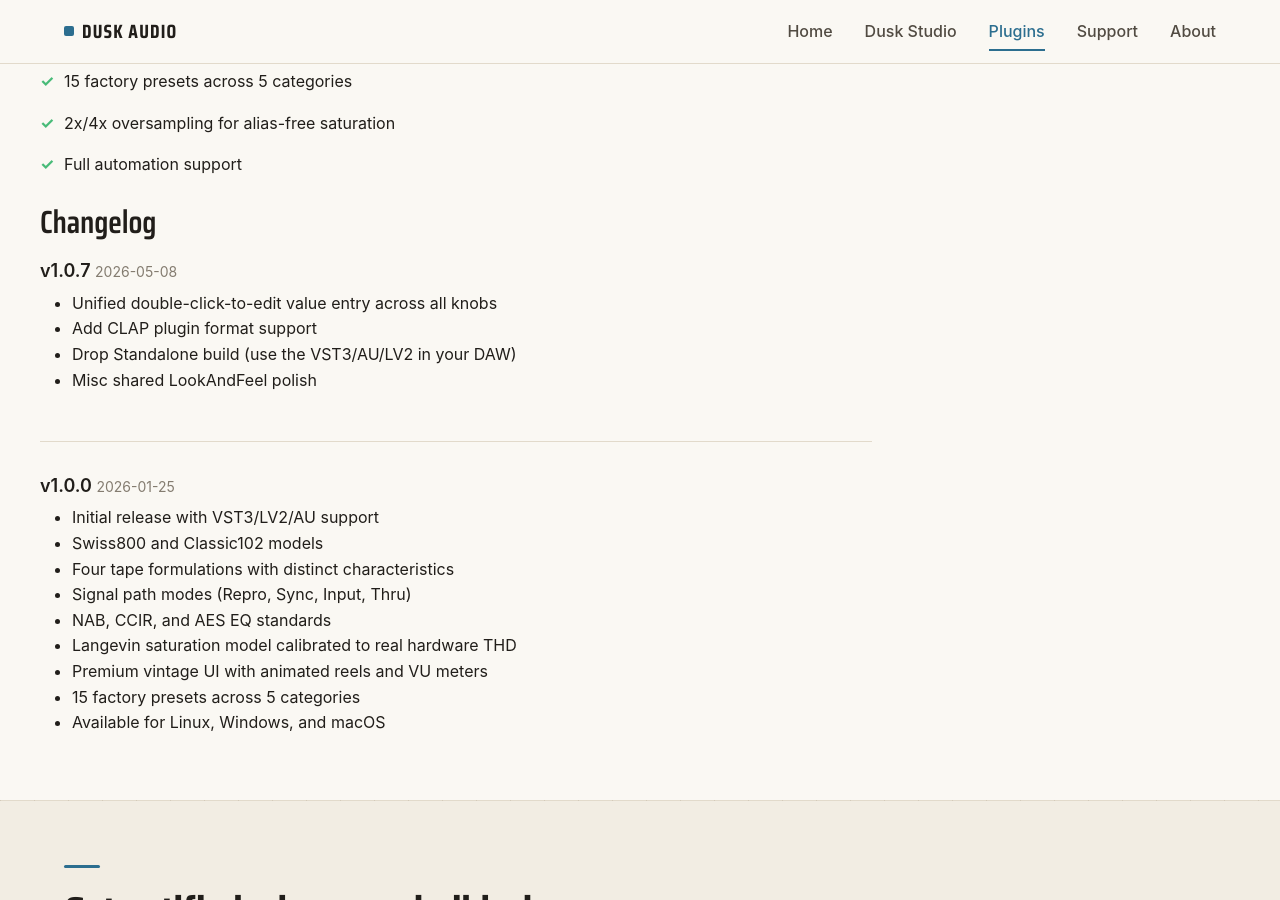
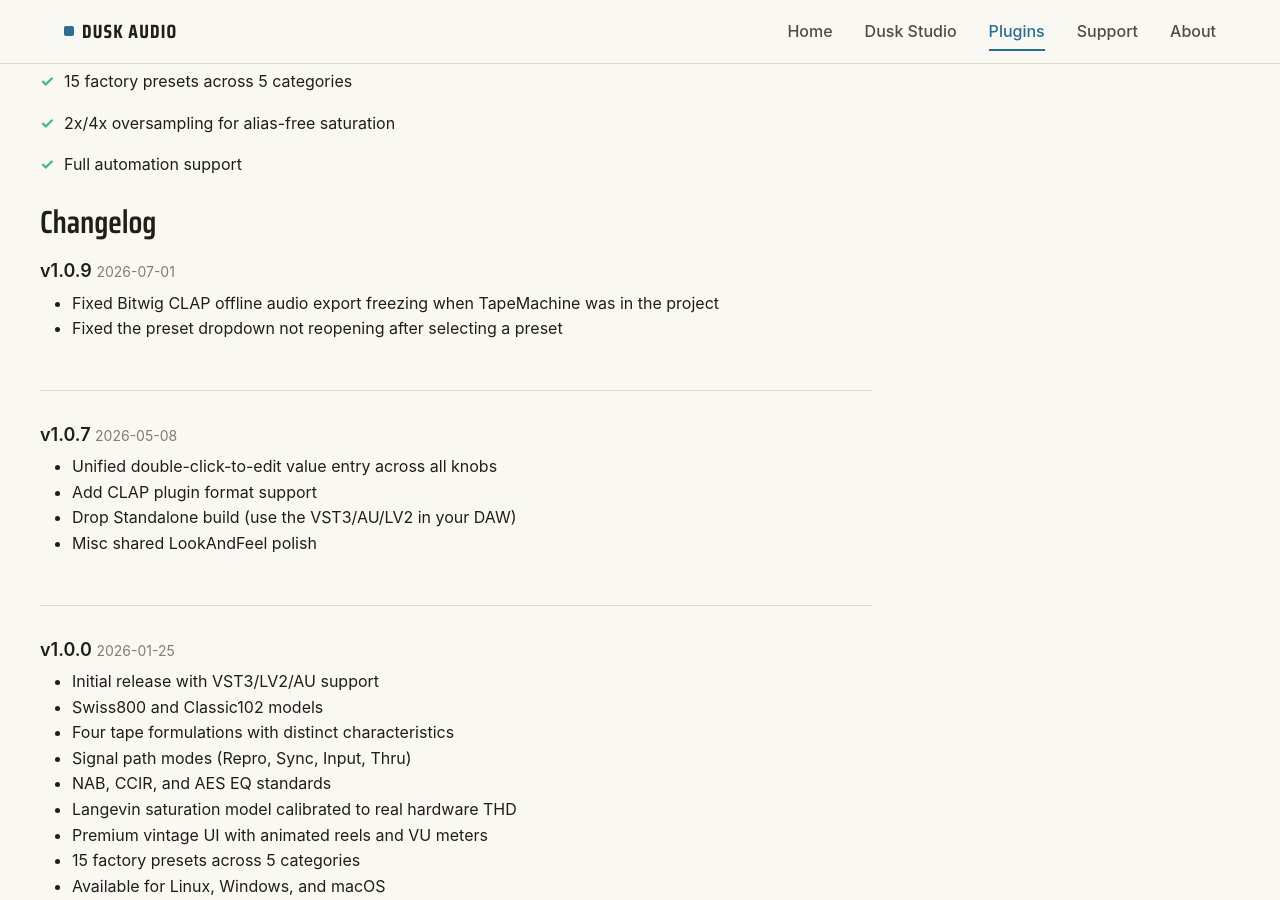
Before and after one commit to dusk-audio/dusk-audio.github.io, a Jekyll site: the page built from _plugins/tapemachine.md, in a window 1280 px wide and 900 px high, scrolled down 6438 px. Built offline with Jekyll 4.4.1, drawn with Linux system fonts in a browser that asks for light colours; some of the changed text lies outside the part shown.

Commit message:
Update TapeMachine to v1.0.9

```diff
--- a/_data/plugins.yml
+++ b/_data/plugins.yml
@@ -40,7 +40,7 @@
     saturation, wow/flutter, and premium vintage UI. Completely free.
   status: released
   featured: true
-  version: 1.0.8
+  version: 1.0.9
 - name: Groovemind
   slug: groovemind
   tagline: AI-assisted groove generator
--- a/_plugins/tapemachine.md
+++ b/_plugins/tapemachine.md
@@ -4,7 +4,7 @@
 slug: tapemachine
 tagline: Professional Analog Tape Emulation
 description: Professional tape machine emulation calibrated against real vintage hardware measurements. Authentic saturation, wow/flutter, and vintage VU meters. Free VST3, LV2, and AU plugin for Linux, Windows, and macOS.
-version: "1.0.8"
+version: "1.0.9"
 screenshot: /assets/images/plugins/tapemachine-screenshot.png
 
 features:
@@ -31,6 +31,11 @@
   - "Sample rates: 44.1kHz – 192kHz"
 
 changelog:
+  - version: "1.0.9"
+    date: "2026-07-01"
+    changes:
+      - Fixed Bitwig CLAP offline audio export freezing when TapeMachine was in the project
+      - Fixed the preset dropdown not reopening after selecting a preset
   - version: "1.0.7"
     date: "2026-05-08"
     changes:
```
